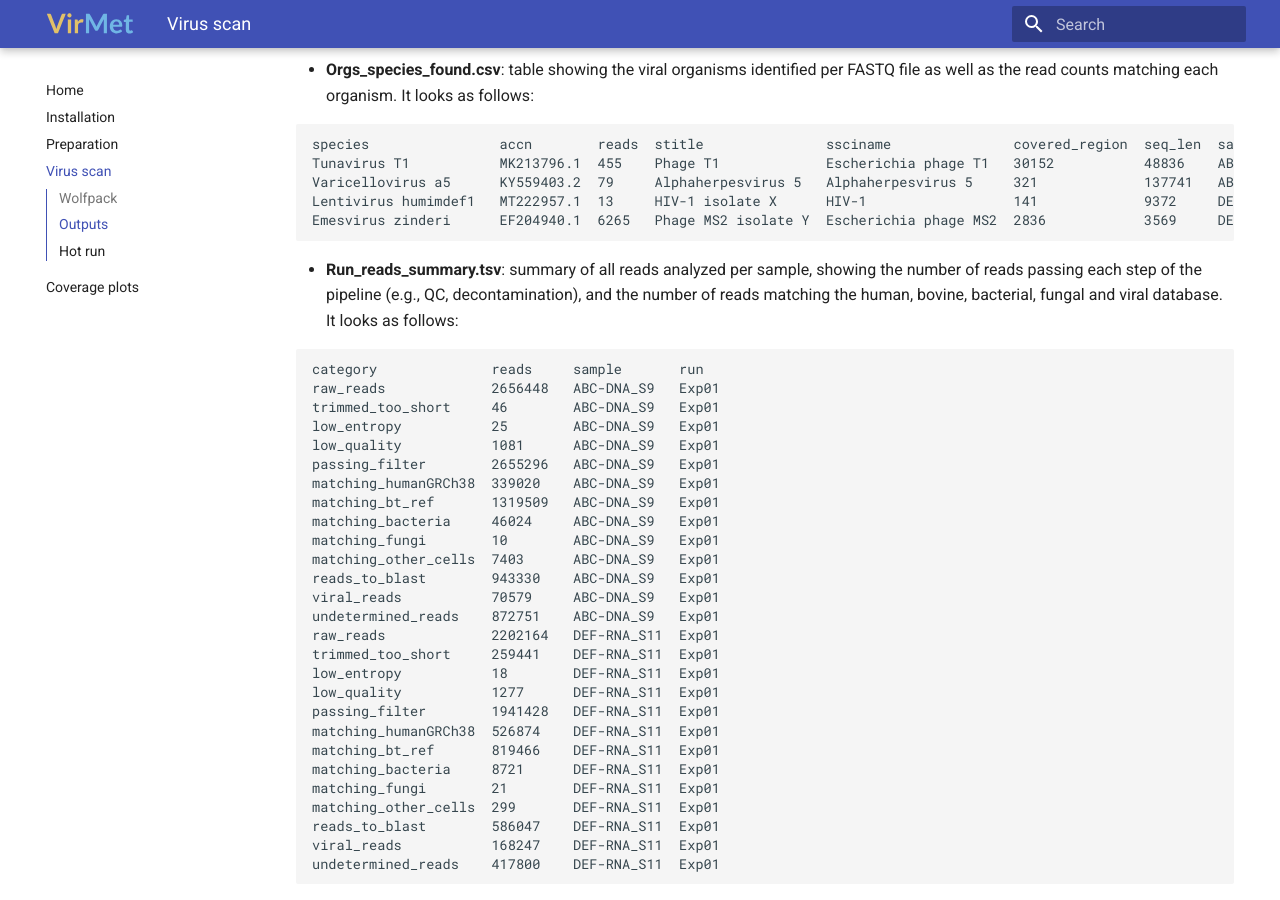
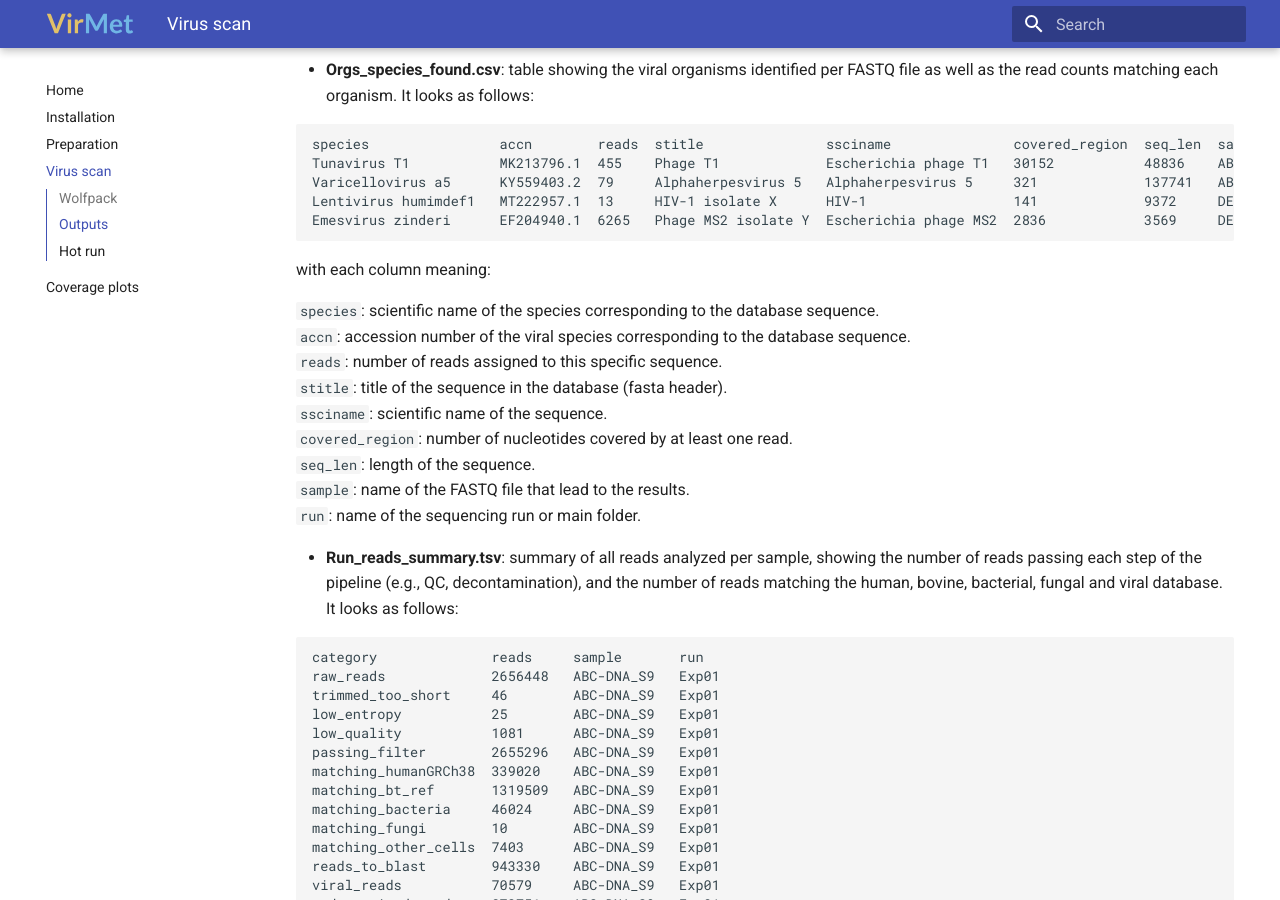
Before and after one commit to medvir/VirMet, an MkDocs documentation site: the page built from documentation/docs/Wolfpack.md, in a window 1280 px wide and 900 px high, scrolled down 1916 px. Built offline with MkDocs 1.6.1 and Material for MkDocs 9.7.7, drawn with Linux system fonts in a browser that asks for light colours.

Commit message:
Update README.md and docs

````diff
--- a/documentation/docs/Wolfpack.md
+++ b/documentation/docs/Wolfpack.md
@@ -110,6 +110,18 @@ Varicellovirus a5	   KY559403.2  79	  Alphaherpesvirus 5   Alphaherpesvirus 5
 Lentivirus humimdef1   MT222957.1  13	  HIV-1 isolate X 	   HIV-1	              141	          9372	   DEF-RNA_S11  Exp01
 Emesvirus zinderi	   EF204940.1  6265	  Phage MS2 isolate Y  Escherichia phage MS2  2836	          3569	   DEF-RNA_S11  Exp01
 ```
+
+with each column meaning:
+
+`species`: scientific name of the species corresponding to the database sequence.
+`accn`: accession number of the viral species corresponding to the database sequence.
+`reads`: number of reads assigned to this specific sequence.
+`stitle`: title of the sequence in the database (fasta header).
+`ssciname`: scientific name of the sequence.
+`covered_region`: number of nucleotides covered by at least one read.
+`seq_len`: length of the sequence.
+`sample`: name of the FASTQ file that lead to the results.
+`run`: name of the sequencing run or main folder.
 
 * **Run_reads_summary.tsv**: summary of all reads analyzed per sample, showing the
 number of reads passing each step of the pipeline (e.g., QC, decontamination),
````
Also changed, not shown: README.md, output.png (deleted).
